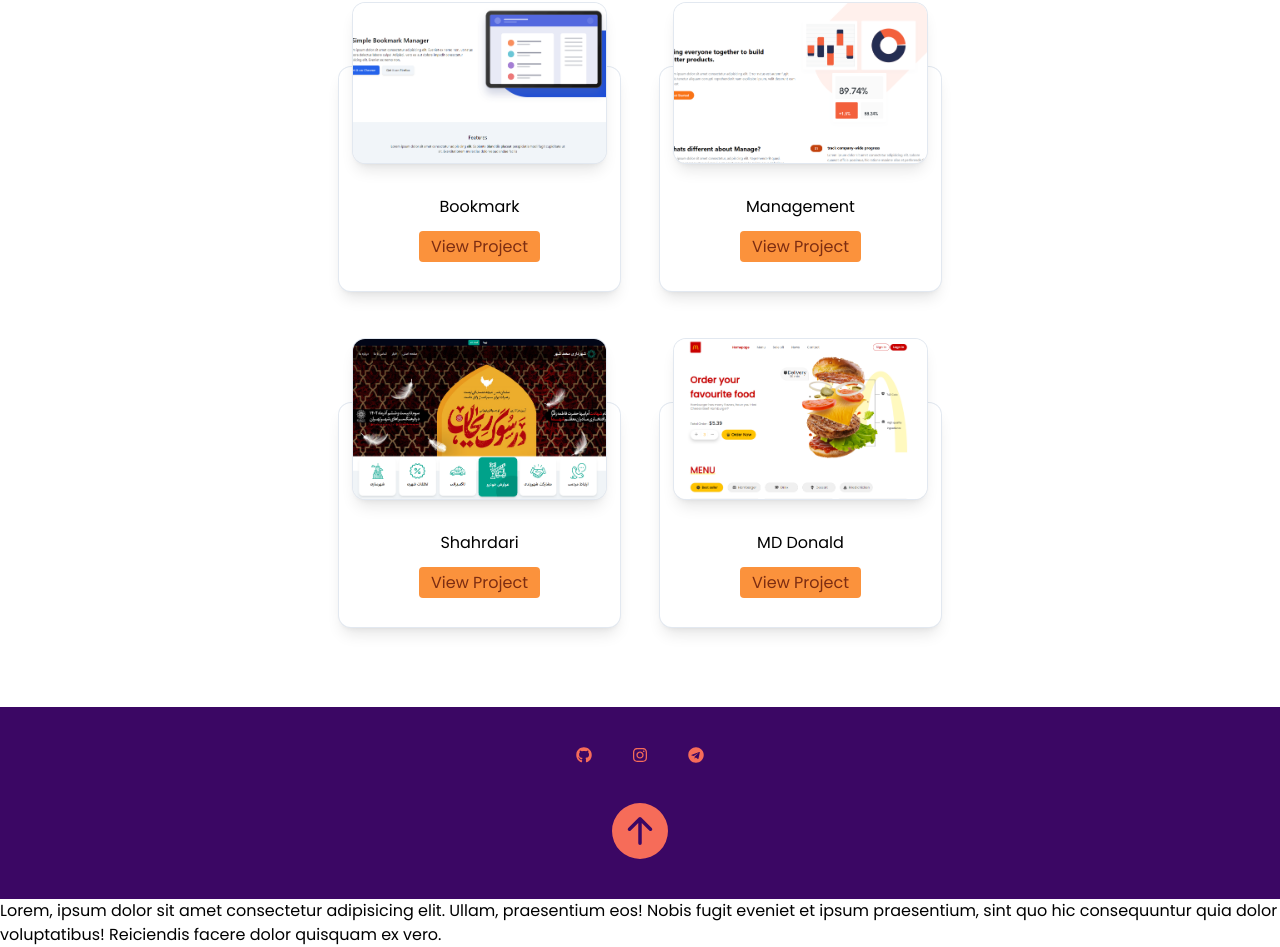
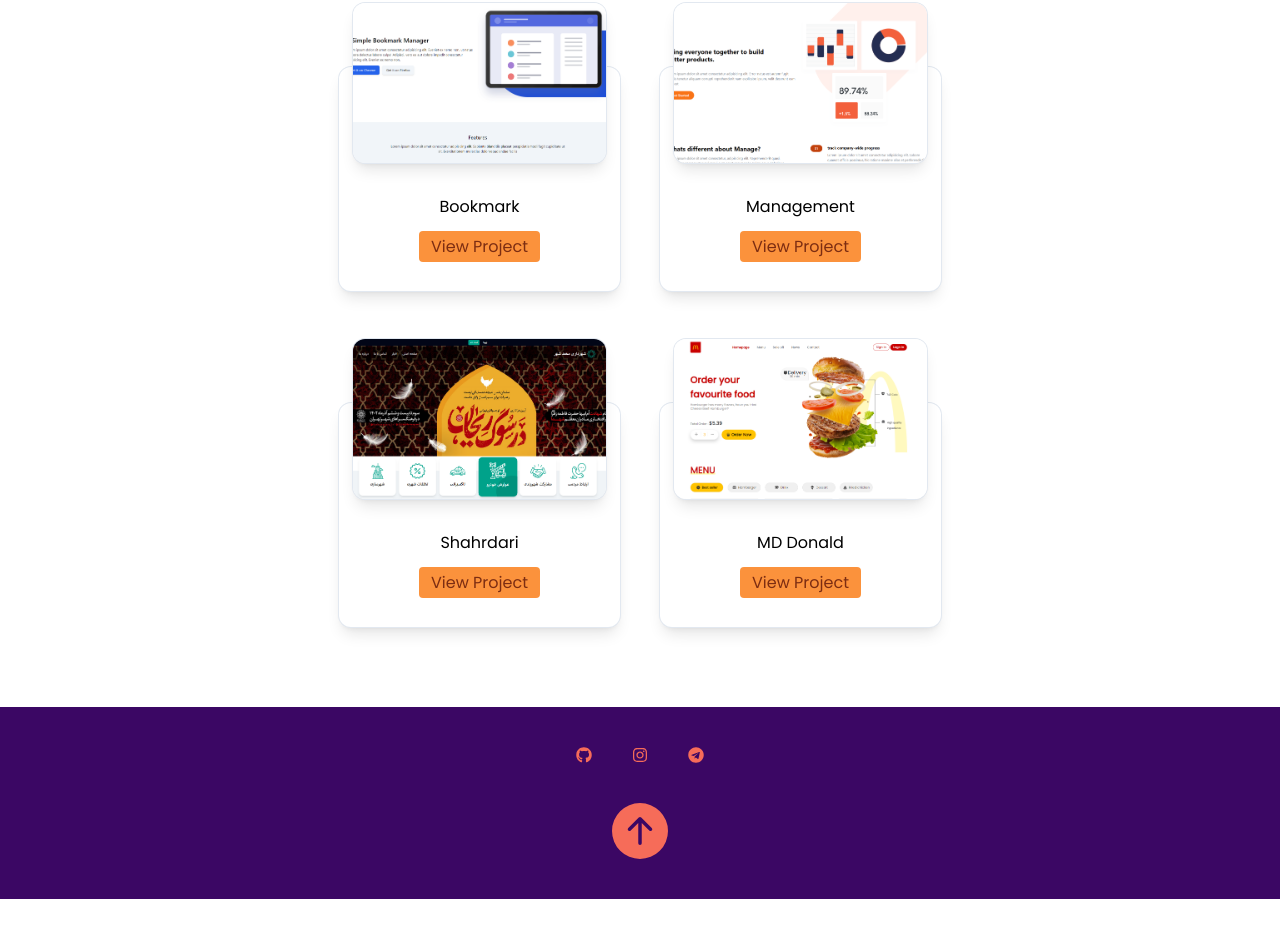
Before and after one commit to ALONE0007/Mohamad-Mobin-Portfolio, a website: page public/index.html in a window 1280 px wide. Shown: the part 1788-2735 px from the top of the page. After the commit the page ends 2687 px from the top, so only its background shows below. Drawn offline with nearby package versions, Linux system fonts and the light colour scheme.

Commit message:
update-index1

```diff
--- a/public/index.html
+++ b/public/index.html
@@ -314,7 +314,6 @@
         </div>
     </section>
 </footer>
-<p>Lorem, ipsum dolor sit amet consectetur adipisicing elit. Ullam, praesentium eos! Nobis fugit eveniet et ipsum praesentium, sint quo hic consequuntur quia dolor voluptatibus! Reiciendis facere dolor quisquam ex vero.</p>
 </body>
 
 </html>
```
